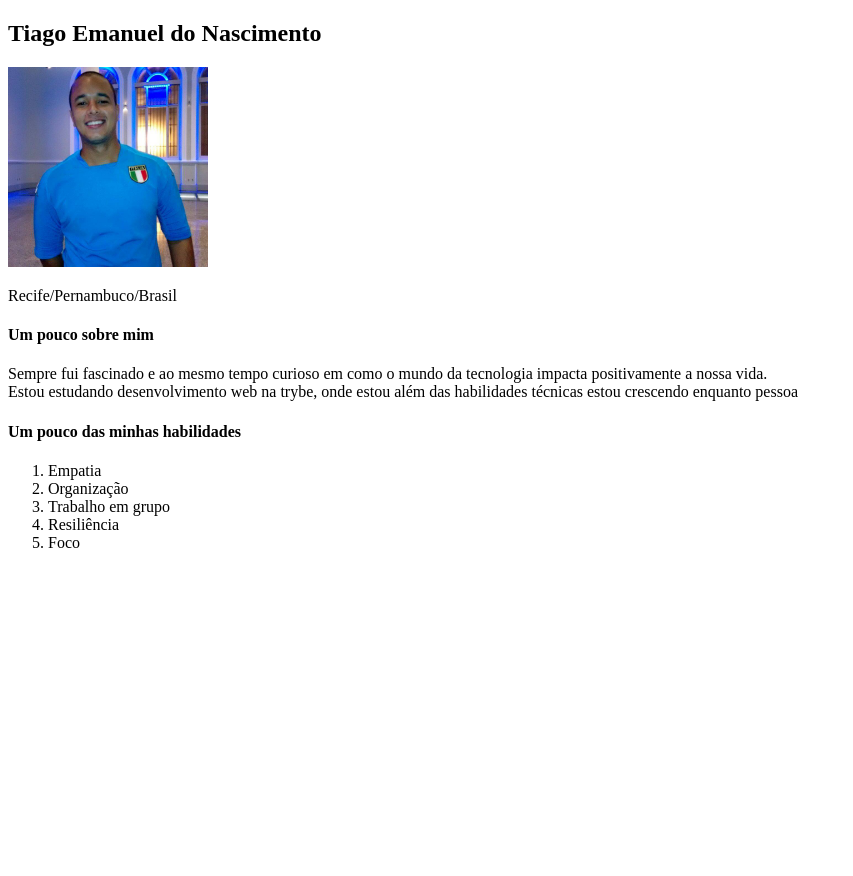
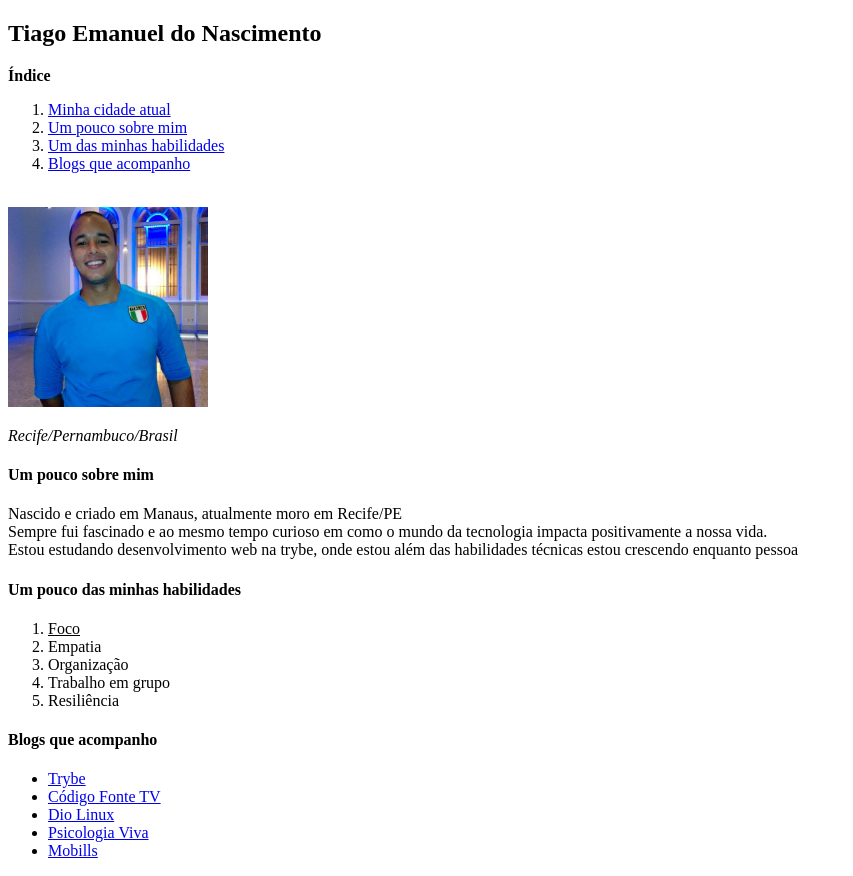
Before and after one commit to TiagoEmanuel8/tiago.portifolio, a plain HTML site: page index.html in a window 1280 px wide. Shown: the whole page, without its empty margins (0-853 px from the left). Before the commit the page ends 800 px from the top, so only its background shows below. Drawn offline with Linux system fonts and the light colour scheme.

Commit message:
Adicioinei uma lista com links externos de blogs que eu acompanho

```diff
--- a/index.html
+++ b/index.html
@@ -9,37 +9,58 @@
     <!-- Meu nome-->
     <h2>Tiago Emanuel do Nascimento</h2>
 
-    <!-- Minha foto-->
+    <!--Criação de um índice interno-->
+    <p><strong>Índice</strong></p>
+    <ol>
+        <li><a href="#cidade">Minha cidade atual</a></li>
+        <li><a href="#eu">Um pouco sobre mim</a></li>
+        <li><a href="#habilidades">Um das minhas habilidades</a></li>
+        <li><a href="#blogs">Blogs que acompanho</a></li>
+    </ol>
+<br>
+    <!-- Minha foto atual contendo a sua descrição-->
     <img src="images/foto.jpg" alt="Homem sorrindo e de camisa azul" width="200px">
 
     <!-- Uma breve descrição -->
 
-    <p>Recife/Pernambuco/Brasil</p>
+    <p id="cidade"><em>Recife/Pernambuco/Brasil</em></p>
 
-    <h4>Um pouco sobre mim</h4>
-    <p>Sempre fui fascinado e ao mesmo tempo curioso em como o mundo da tecnologia impacta positivamente
-        a nossa vida.<br>Estou estudando desenvolvimento web na trybe, onde estou além das habilidades técnicas
+    <h4 id="eu">Um pouco sobre mim</h4>
+    <p>Nascido e criado em Manaus, atualmente moro em Recife/PE <br>
+        Sempre fui fascinado e ao mesmo tempo curioso em como o mundo da tecnologia impacta positivamente
+        a nossa vida.<br>
+        Estou estudando desenvolvimento web na trybe, onde estou além das habilidades técnicas
         estou crescendo enquanto pessoa</p>
 
     <!-- Lista de habilidades -->
 
-    <h4>Um pouco das minhas habilidades</h4>
+    <h4 id="habilidades">Um pouco das minhas habilidades</h4>
     <ol>
-    <li>Empatia</li>
-    <li>Organização</li>
-    <li>Trabalho em grupo</li>
-    <li>Resiliência</li>
-    <li>Foco</li>
+        <li><u>Foco</u></li>
+        <li>Empatia</li>
+        <li>Organização</li>
+        <li>Trabalho em grupo</li>
+        <li>Resiliência</li>
+
     </ol>
+
+    <!--Um link externo para algum blog de que você goste, que abra em uma nova aba;-->
+    <h4 id="blogs">Blogs que acompanho</h4>
+    <ul>
+        <li><a href="https://blog.betrybe.com/" target="_blank">Trybe</a></li>
+        <li><a href="https://www.codigofonte.com.br/tag/blog" target="_blank">Código Fonte TV</a></li>
+        <li><a href="https://diolinux.com.br/" target="_blank">Dio Linux</a></li>
+        <li><a href="https://blog.psicologiaviva.com.br/" target="_blank">Psicologia Viva</a></li>
+        <li><a href="https://www.mobills.com.br/blog/" target="_blank">Mobills</a></li>
+    </ul>
 
 </body>
 </html>
-<!-- Uma lista de habilidades que você possui,
-    com destaque para aquela de que você mais se orgulha;
+<!--
 Um link interno para a sua foto;
-Um link externo para algum blog de que você goste,
-    que abra em uma nova aba;
+
 Partes do seu portfólio destacadas com negrito e/ou itálico;
+
 Um índice com links internos
     para as diferentes seções do seu portfólio.
 
```
